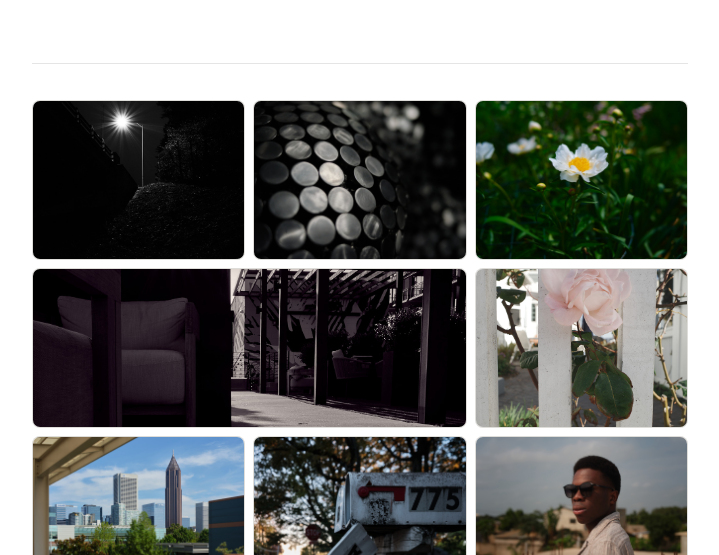
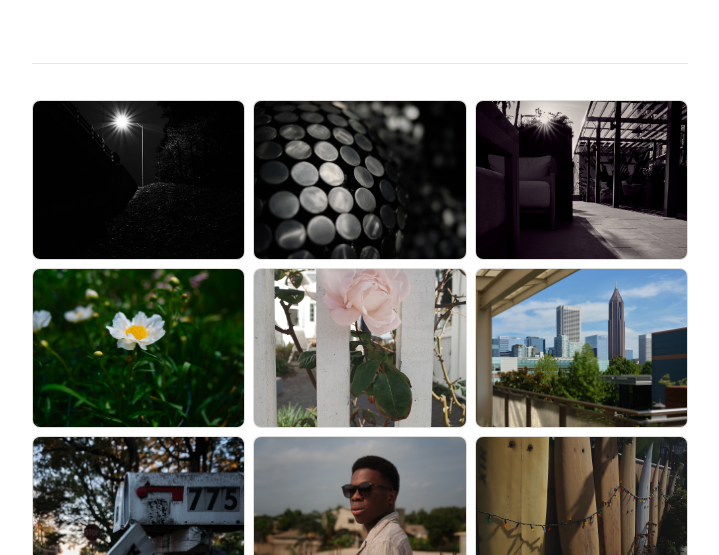
Before and after one commit to StuartWodzro/StuartWodzro.github.io, a plain HTML site: page beyond/photography.html in a window 1280 px wide. Shown: the part 245-800 px from the top of the page, without its empty margins (280-999 px from the left). Drawn offline with Linux system fonts and the light colour scheme.

Commit message:
Correct Photo Grid

```diff
--- a/beyond/photography.html
+++ b/beyond/photography.html
@@ -44,7 +44,7 @@
 	  <div class="photo-slot">
 	    <img src="../photos/texture.JPEG" alt="Texture" />
 	  </div>
-	  <div class="photo-slot wide">
+	  <div class="photo-slot">
 	    <img src="../photos/rooftop_bbq.JPEG" alt="Rooftop" />
 	  </div>
 
```
